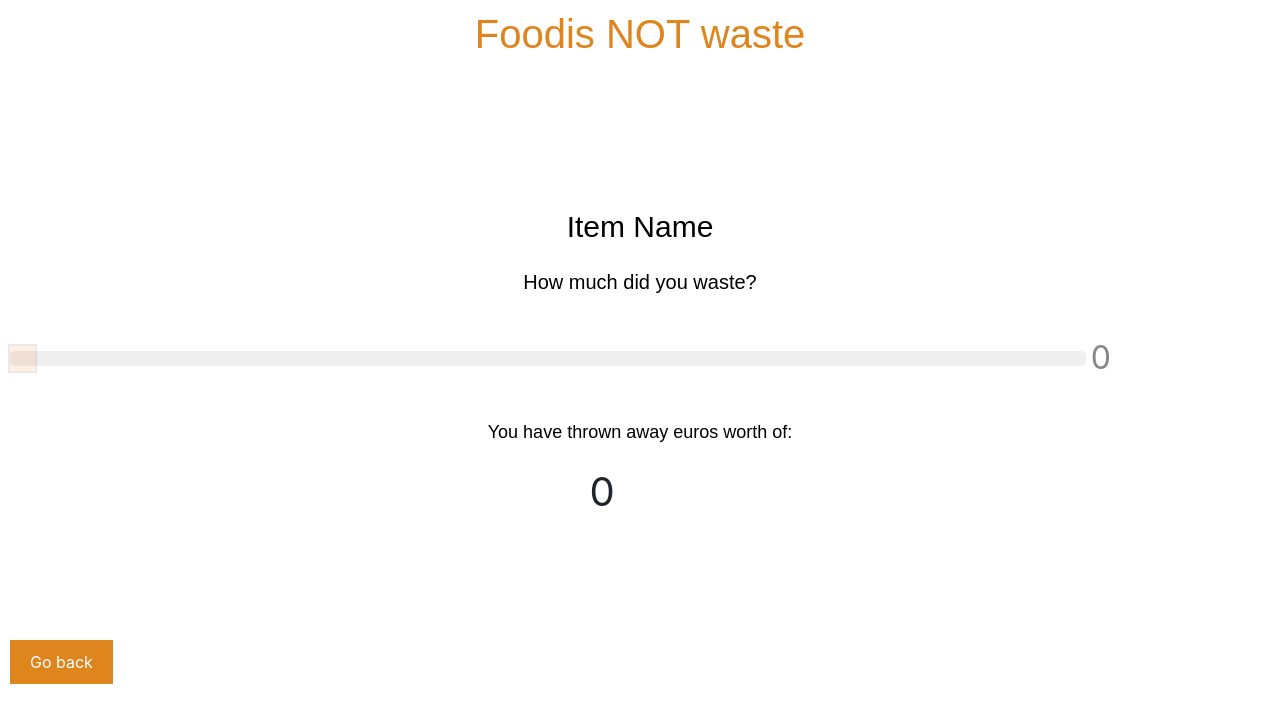
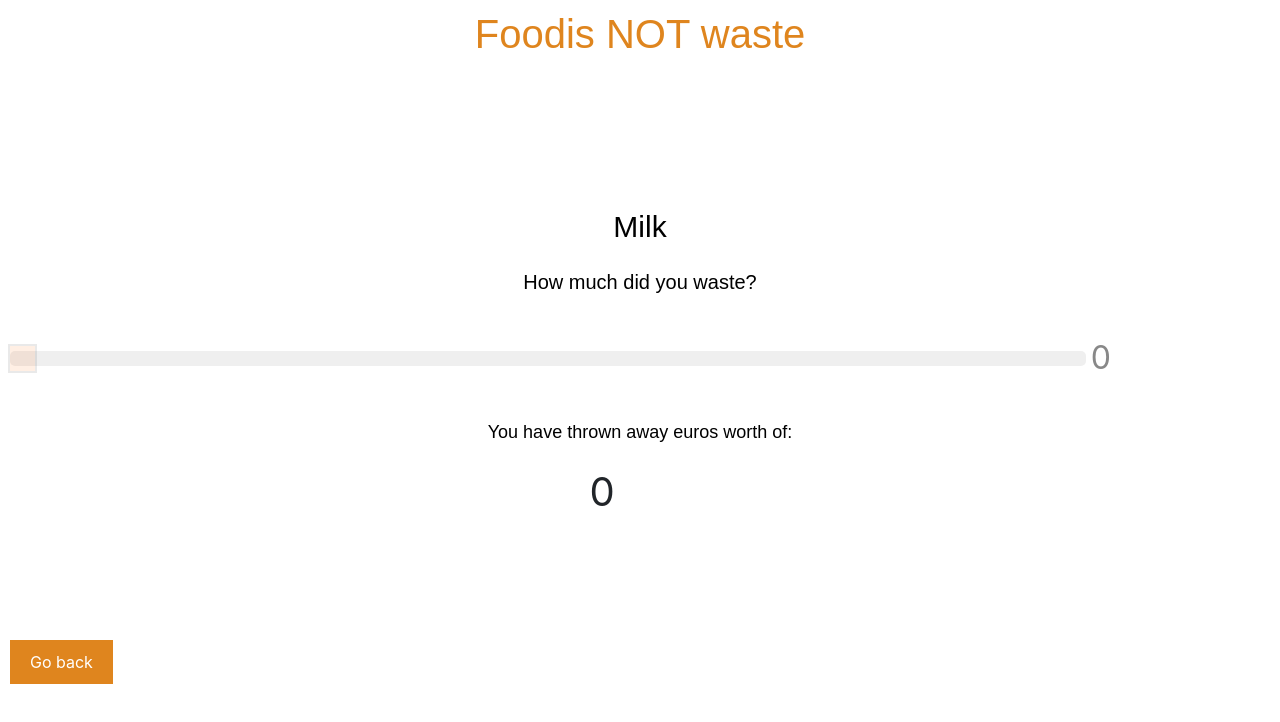
Before and after one commit to Kata-M/Foodis, a React (Create React App) app: page /DetailedView/0 in a window 1280 px wide. Shown: the top 722 px of the page. Built offline with nearby package versions, Linux system fonts and the light colour scheme.

Commit message:
finished the DetailsView

```diff
--- a/src/App.js
+++ b/src/App.js
@@ -22,7 +22,7 @@ class App extends Component {
 
           {/* We rended diffrent component based on the path */}
           <Route exact path="/" render={() => <Overview model={modelInstance}/>}/>
-          <Route path="/DetailedView" render={() => <DetailedView model={modelInstance}/>}/>
+          <Route path="/DetailedView/:id" render={(props) => <DetailedView {...props} model={modelInstance}/>}/>
           <Route path="/ShoppingList" render={() => <ShoppingList model={modelInstance}/>}/>
         </header>
       </div>
--- a/src/DetailedView/DetailedView.js
+++ b/src/DetailedView/DetailedView.js
@@ -1,6 +1,5 @@
 import React, { Component } from 'react';
 import './DetailedView.css';
-import Sidebar from '../Sidebar/Sidebar';
 import {Link} from "react-router-dom";
 import Slider from "../DiscreteSlider/Slider";
 
@@ -12,7 +11,8 @@ class DetailedView extends Component {
 
         // we put on state the properties we want to use and modify in the component
         this.state = {
-            sliderValue: this.props.model.getSliderValue()
+            sliderValue: this.props.model.getSliderValue(),
+            itemId: this.props.match.params.id
         }
     }
 
@@ -20,8 +20,6 @@ class DetailedView extends Component {
         this.props.model.addObserver(this)
     }
 
-    // this is called when component is removed from the DOM
-    // good place to remove observer
     componentWillUnmount() {
         this.props.model.removeObserver(this)
     }
@@ -33,20 +31,21 @@ class DetailedView extends Component {
     }
 
   render() {
+
+        let itemName = this.props.model.getItemName(this.state.itemId);
+        let itemPrice = this.props.model.getItemPrice(this.state.itemId);
     return (
       <div className="DetailedView">
           <Link to="/">
               <button>Go back</button>
           </Link>
-          <h1> Item Name </h1>
+          <h1> {itemName} </h1>
           <h2> How much did you waste? </h2>
-            {/*<Sidebar model={this.props.model}/>*/}
             <Slider model={this.props.model} color="#ff6902"/>
-          {/*<div>{this.props.model.getSliderValue()} </div>*/}
             <div className="total">
                 <p> You have thrown away euros worth of: </p>
                 <div className="total_value">
-                    {this.state.sliderValue}
+                    {itemPrice * this.state.sliderValue / 100}
                 </div>
             </div>
       </div>
--- a/src/Overview/Overview.js
+++ b/src/Overview/Overview.js
@@ -1,6 +1,6 @@
 import React, { Component } from 'react';
 import './Overview.css';
-import { Link } from 'react-router-dom';
+import {Link, Route} from 'react-router-dom';
 
 import 'bootstrap/dist/css/bootstrap.css' ;
 import Col from 'react-bootstrap/Col'
@@ -17,6 +17,9 @@ import Grid from '@material-ui/core/Grid';
 //import Link from '@material-ui/core/Link';
 import Typography from '@material-ui/core/Typography';
 import Checkbox from '../Components/Checkbox'
+import DetailedView from "../DetailedView/DetailedView";
+import {modelInstance} from "../data/DataModel";
+import ShoppingList from "../ShoppingList/ShoppingList";
 
 //import { StickyContainer, Sticky } from 'react-sticky';
 
@@ -84,7 +87,7 @@ class Overview extends Component {
 
                 <h>
                 </h>
-                <Link to="/DetailedView">
+                <Link to={"/DetailedView/" + tab.id}>
                         <button>Wasted</button>
                 </Link>
         </td>
--- a/src/data/DataModel.js
+++ b/src/data/DataModel.js
@@ -17,11 +17,11 @@ const DataModel = function () {
   this.wasted = wasted
   this.wastedPrecentage = wastedPrecentage
   }
-  var testFood1 = new FoodItem(1,"Milk", 1.5, "1",true,false,0);
-  var testFood2 = new FoodItem(2,"Bread", 1.05, "1",false,false,0);
-  var testFood3 = new FoodItem(3,"Cucumber", .07, "3",true,false,0);
-  var testFood4 = new FoodItem(4,"Chocolate", 1.25, "2",false,false,0);
-  var testFood5 = new FoodItem(5,"Mango", 3.5, "100",false,false,0);
+  var testFood1 = new FoodItem(0,"Milk", 1.5, "1",true,false,0);
+  var testFood2 = new FoodItem(1,"Bread", 1.05, "1",false,false,0);
+  var testFood3 = new FoodItem(2,"Cucumber", .07, "3",true,false,0);
+  var testFood4 = new FoodItem(3,"Chocolate", 1.25, "2",false,false,0);
+  var testFood5 = new FoodItem(4,"Mango", 3.5, "100",false,false,0);
   listOfFoodItems.push(testFood1);
   listOfFoodItems.push(testFood2);
   listOfFoodItems.push(testFood3);
@@ -58,6 +58,14 @@ const DataModel = function () {
   this.getSliderValue = function () {
     return sliderValue;
   };
+
+  this.getItemName = function(id) {
+    return listOfFoodItems[id].name;
+  }
+
+  this.getItemPrice = function(id) {
+    return listOfFoodItems[id].price;
+  }
 
   this.setNumberOfGuests = function (num) {
     numberOfGuests = num;
```
